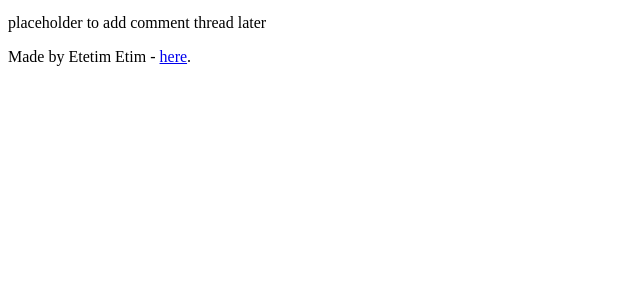
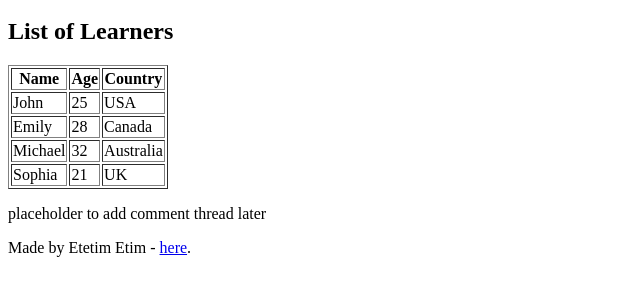
Before and after one commit to Delightnft/My_First_Portfolio, a plain HTML site: page html_basic/index.html in a window 1280 px wide. Shown: the part 498-794 px from the top of the page, without its empty margins (0-640 px from the left). Drawn offline with Linux system fonts and the light colour scheme.

Commit message:
Add table of learners to index.html

```diff
--- a/html_basic/index.html
+++ b/html_basic/index.html
@@ -26,6 +26,39 @@
       <a href="https://alx.africa">
         <img src="https://i.ibb.co/gTDZZT8/ALX-Logo-07.png" alt="ALX Logo" width="200" />
       </a>
+      <h2>List of Learners</h2>
+<table border="1">
+  <thead>
+    <tr>
+      <th>Name</th>
+      <th>Age</th>
+      <th>Country</th>
+    </tr>
+  </thead>
+  <tbody>
+    <tr>
+      <td>John</td>
+      <td>25</td>
+      <td>USA</td>
+    </tr>
+    <tr>
+      <td>Emily</td>
+      <td>28</td>
+      <td>Canada</td>
+    </tr>
+    <tr>
+      <td>Michael</td>
+      <td>32</td>
+      <td>Australia</td>
+    </tr>
+    <tr>
+      <td>Sophia</td>
+      <td>21</td>
+      <td>UK</td>
+    </tr>
+  </tbody>
+</table>
+
     </article>
 
     <aside>
```
